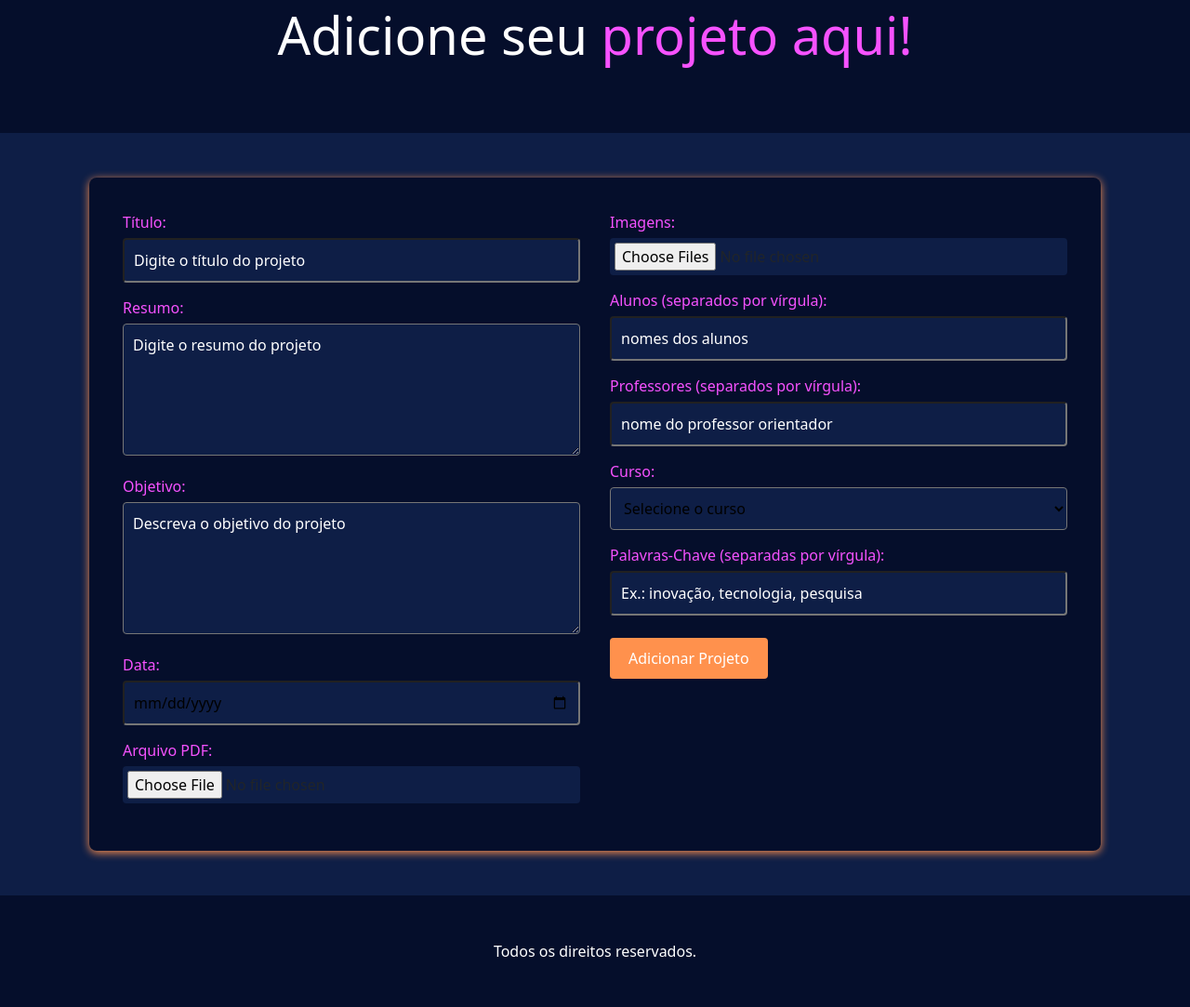
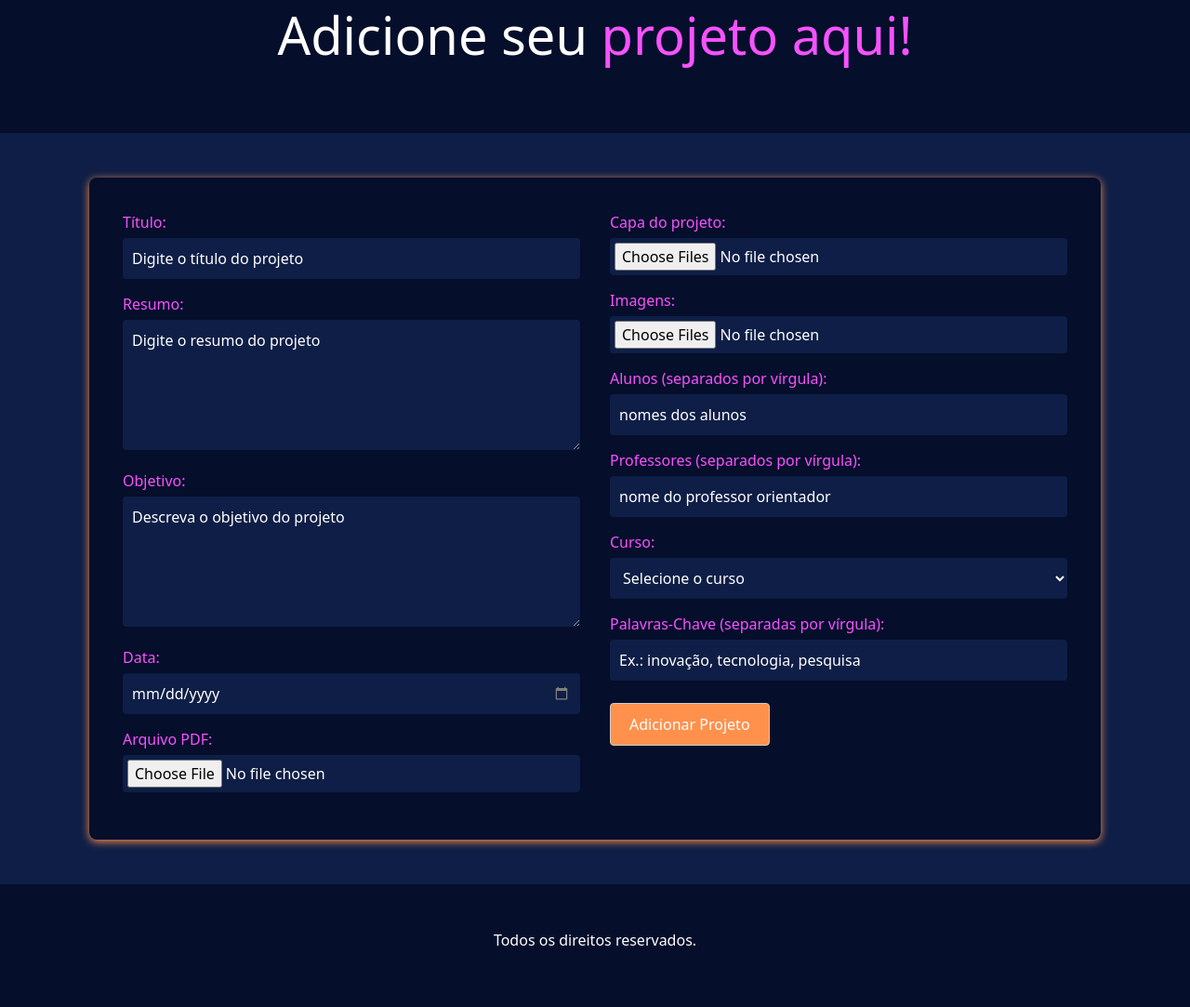
Before and after one commit to WescleyPlinio/PPI, a Django app: page /novos_projetos/ in a window 1280 px wide. Shown: the part 108-1191 px from the top of the page at 93% size. After the commit the page ends 1125 px from the top, so only its background shows below. Run offline with Django 5.2, Linux system fonts and the light colour scheme.

Commit message:
Deixando o formulario mais bonitinho.

```diff
--- a/ppi/templates/addpost.html
+++ b/ppi/templates/addpost.html
@@ -41,6 +41,11 @@
         </div>
 
         <div class="col-md-6 p-3">
+          <!-- Imagem de capa -->
+          <div class="form-group">
+            <label for="images">Capa do projeto:</label>
+            <input class="blueback" type="file" id="images" name="images[]" accept="image/*" multiple>
+          </div>
           <!-- Imagens -->
           <div class="form-group">
             <label for="images">Imagens:</label>
--- a/ppi/templates/base.html
+++ b/ppi/templates/base.html
@@ -57,6 +57,7 @@
           border: none;
           padding: 10px 20px;
           font-size: 16px;
+          border: 1px solid #ccc;
           border-radius: 4px;
           cursor: pointer;
       }
@@ -66,6 +67,32 @@
       input::placeholder,
       textarea::placeholder {
         color: #ffffff;
+      }
+
+      input[type="date"] {
+        color: white;
+      }
+
+      input[type="file"] {
+        color: white;
+      }
+
+      select{
+        color: white;
+        background-color: white;
+      }
+
+      option{
+        color: white;
+        background-color: white;
+      }
+
+      input[type="date"]::-webkit-calendar-picker-indicator {
+        filter: invert(50%);
+      }
+
+      input, textarea, select {
+        border: none;
       }
     </style>
   </head>
```
